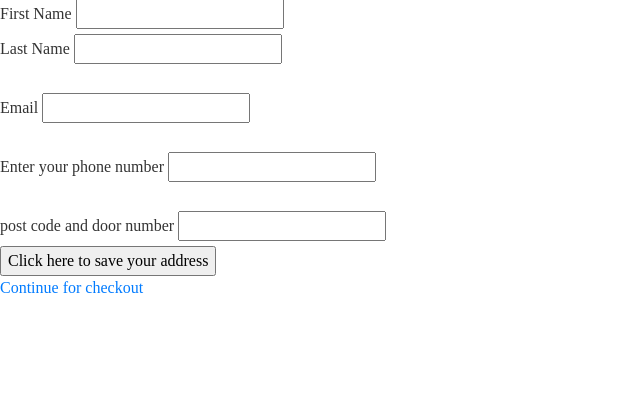
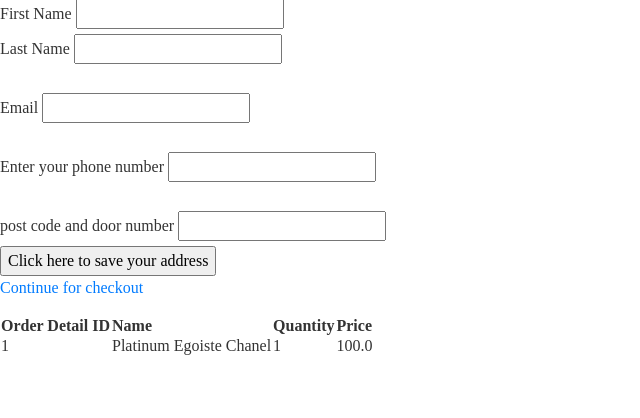
Before and after one commit to turcila29/individual-project, a Flask app: page /shipping in a window 1280 px wide. Shown: the part 300-718 px from the top of the page, without its empty margins (0-640 px from the left). Run offline with Flask 3, Linux system fonts and the light colour scheme; some libraries are stand-ins or nearby versions.

Commit message:
basket display

```diff
--- a/qa_project/application/routes.py
+++ b/qa_project/application/routes.py
@@ -97,6 +97,11 @@ class ShipForm(FlaskForm):
 def shipping():
     message = ""
     form = ShipForm()
+
+    all_product = Product.query.all()
+    all_orders = Order_detail.query.all()
+    total_amount = sum([order.quantity * order.price for order in all_orders])
+
     if request.method == 'POST':
         if form.validate_on_submit():
             first_name = form.first_name.data
@@ -116,7 +121,7 @@ def shipping():
             db.session.add(customer)
             db.session.commit()
             message = f'Thank you, {first_name} {last_name}. Address was saved'
-    return render_template('shipping.html', form=form, message=message)
+    return render_template('shipping.html', form=form, message=message, all_orders=all_orders, total_amount=total_amount, all_product=all_product)
 
 
 @app.route('/products', methods=['GET', 'POST'])
--- a/qa_project/application/templates/shipping.html
+++ b/qa_project/application/templates/shipping.html
@@ -69,6 +69,34 @@
             <a href="{{ url_for('payment') }}">Continue for checkout</a>
             </form>
 
+
+            <table>
+                <tr>
+                <th>Order Detail ID</th>
+                <th>Name</th>
+                <th>Quantity</th>
+                <th>Price</th>
+                </tr>
+                 <tr>
+
+                       {% for order in all_orders %}
+                <td>{{ order.order_detail_id }}</td>
+                <td>
+                        {% for product in all_product %}
+                        {% if product.product_id == order.product_id %}
+                            {{product.name}}
+                        {% endif %}
+                        {% endfor %}
+                </td>
+                <td>{{ order.quantity }}</td>
+                <td>{{ order.price }}</td>
+                </tr>
+
+
+
+                        {% endfor %}
+            </table>
+
         </div>
 
     </body>
```
Also changed, not shown: qa_project/instance/data.db.
